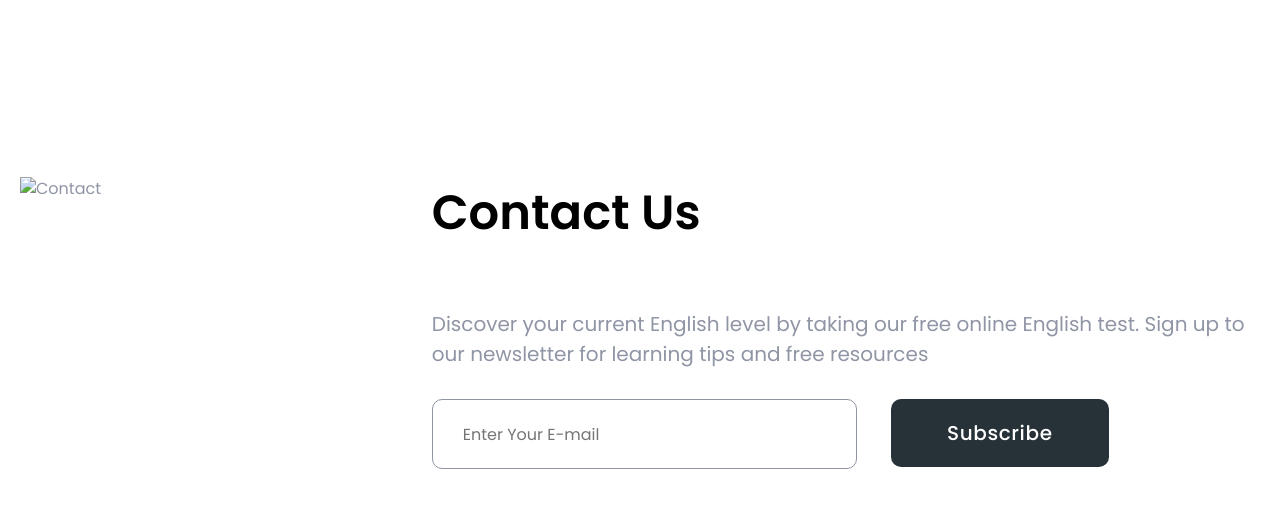
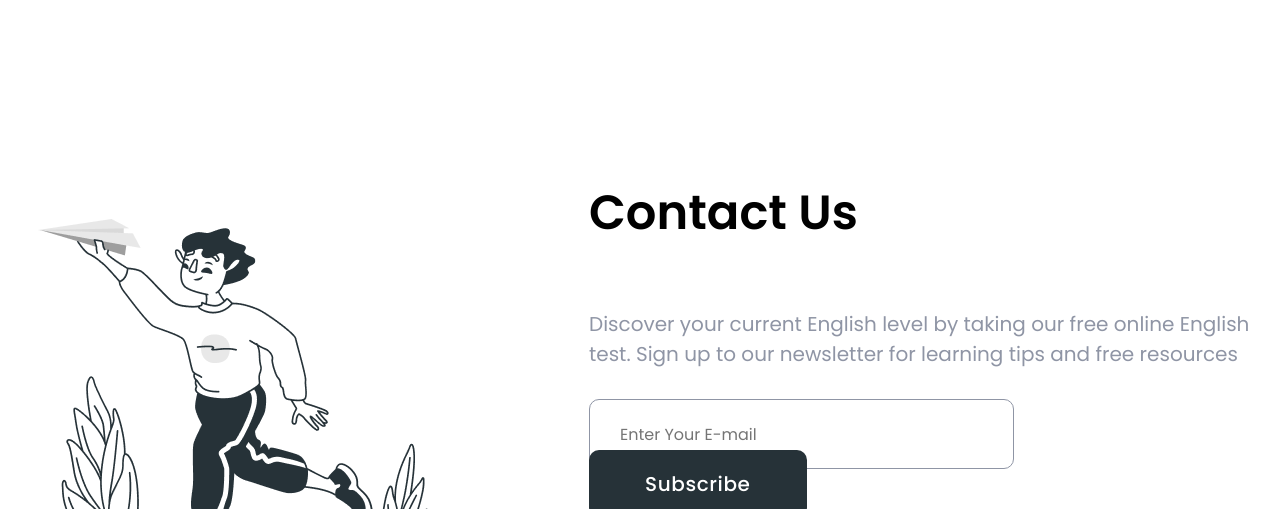
Before and after one commit to savchyndd/britlex, a plain HTML site: page index.html in a window 1280 px wide. Shown: the part 3769-4278 px from the top of the page. Drawn offline with nearby package versions, Linux system fonts and the light colour scheme; the site is published under a folder, as on GitHub Pages, so addresses that start at the root find nothing.

Commit message:
Update index.html

```diff
--- a/index.html
+++ b/index.html
@@ -208,7 +208,7 @@
       <!-- Section Contact-Us -->
       <section class="contact">
         <div class="container contact">
-          <img src="/img/contact.png" alt="Contact" width="425" class="contact-img" />
+          <img src="./img/contact.png" alt="Contact" width="425" class="contact-img" />
           <div class="contact-text-block">
             <h2 class="contact-title">Contact Us</h2>
             <p class="contact-decr">
```
